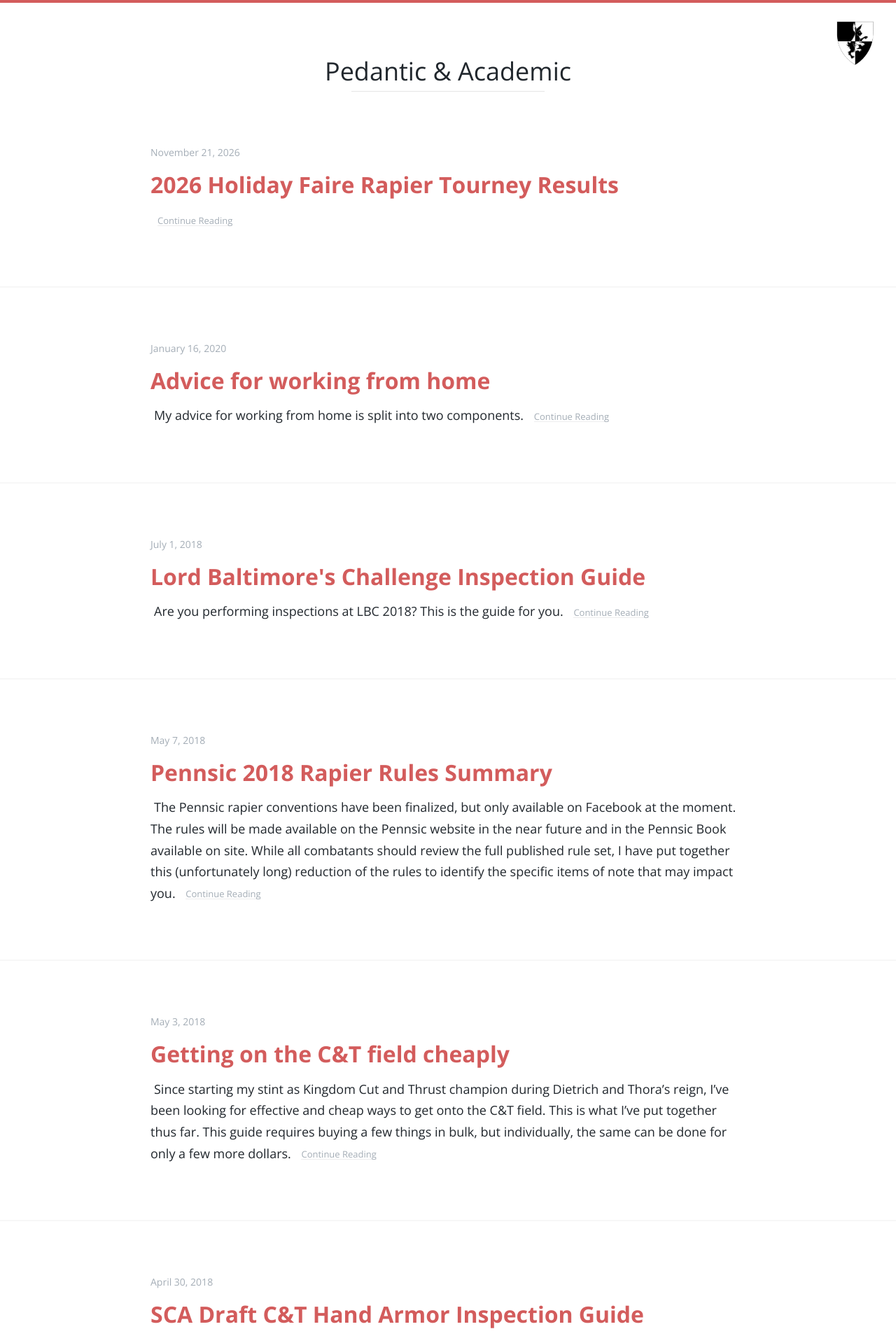
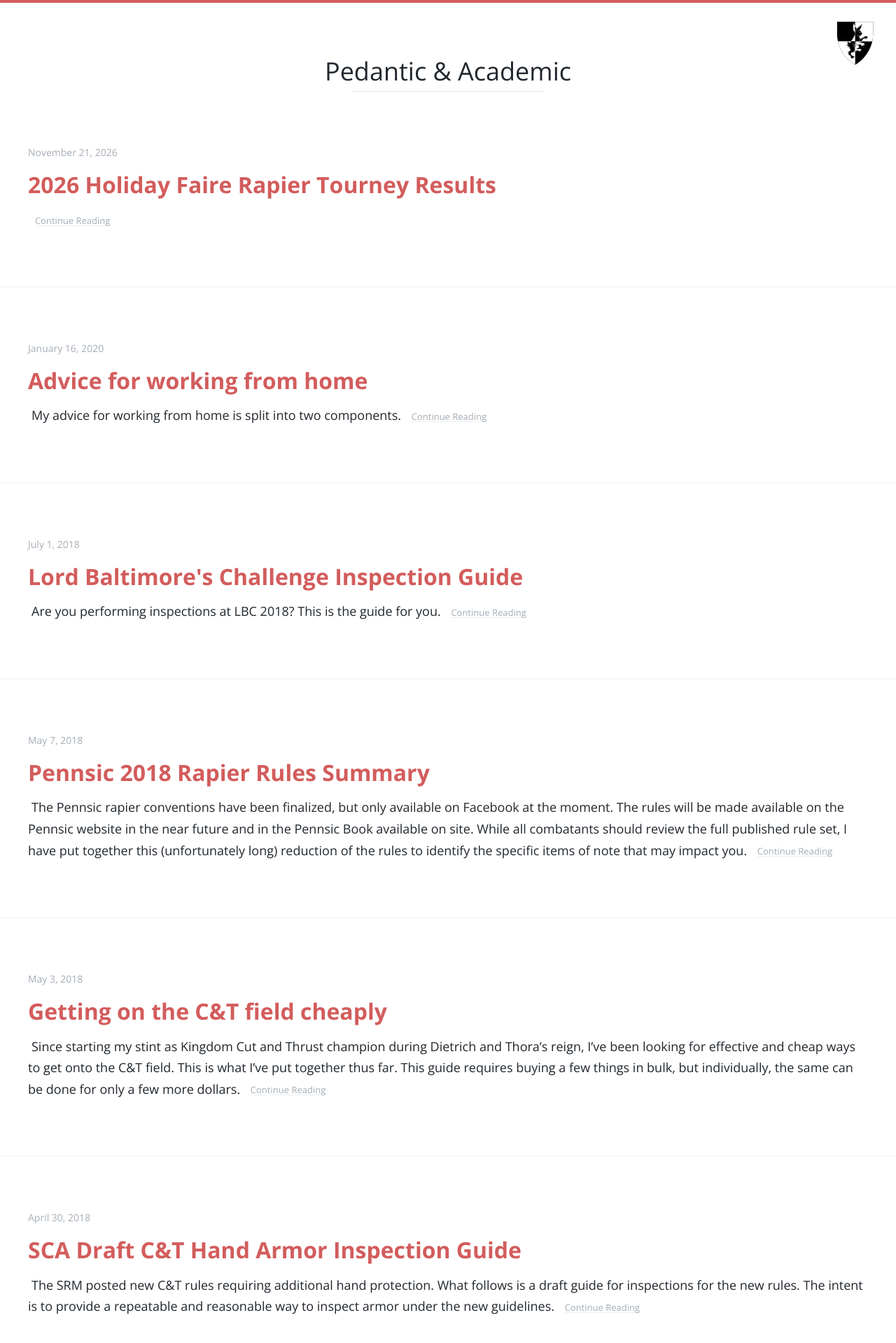
Before and after one commit to demoray/demoray.github.io, a Jekyll site: the page built from index.md, in a window 1280 px wide. Shown: the top 1919 px of the page at 70% size. Built offline with Jekyll 4.4.1, drawn with Linux system fonts in a browser that asks for light colours.

Commit message:
fix the width

```diff
--- a/css/screen.css
+++ b/css/screen.css
@@ -392,7 +392,7 @@ body.noimage {
 article {
     margin: 65px auto 0 auto;
     padding: 0 30px;
-    max-width: 850px;
+    max-width: 1200px;
     text-align: left
 }
 article #home_link {
@@ -790,7 +790,7 @@ body.user article header {
     text-align: left;
     margin: 0 auto;
     margin-bottom: 15px;
-    max-width: 850px
+    max-width: 1200px
 }
 body.user article header h1 {
     margin: 0;
@@ -800,7 +800,7 @@ body.user article .image-holder {
     height: 300px;
     margin: 0 auto 30px auto;
     overflow: hidden;
-    max-width: 850px;
+    max-width: 1200px;
     -webkit-border-radius: 3px;
     -moz-border-radius: 3px;
     -ms-border-radius: 3px;
@@ -833,7 +833,7 @@ body.user article .image-holder img {
 body.user article .meta {
     display: block;
     margin: 0 auto 20px auto;
-    max-width: 850px;
+    max-width: 1200px;
     text-align: left;
     font-size: 14px;
     color: #a4adb6;
@@ -875,7 +875,7 @@ body.user article .text {
     text-align: left;
     margin: 0 auto;
     padding-bottom: 80px;
-    max-width: 850px
+    max-width: 1200px
 }
 body.user article .text p {
     display: inline;
@@ -923,7 +923,7 @@ body.user>#load_more {
 }
 #post_nav nav {
     margin: 0 auto;
-    max-width: 850px
+    max-width: 1200px
 }
 #post_nav a {
     color: #909396;
@@ -1025,7 +1025,7 @@ body>footer>.inner, .post-footer>.inner {
     text-align: left;
     margin: 0 auto;
     padding: 0 30px;
-    max-width: 850px
+    max-width: 1200px
 }
 body>footer #btn_feed, .post-footer #btn_feed {
     position: absolute;
@@ -1187,7 +1187,7 @@ body>.no-posts {
     margin: 50px auto 120px auto;
     font-size: 16px;
     padding: 0 30px;
-    max-width: 850px
+    max-width: 1200px
 }
 body>.no-posts.not-found {
     margin-top: 100px
```
